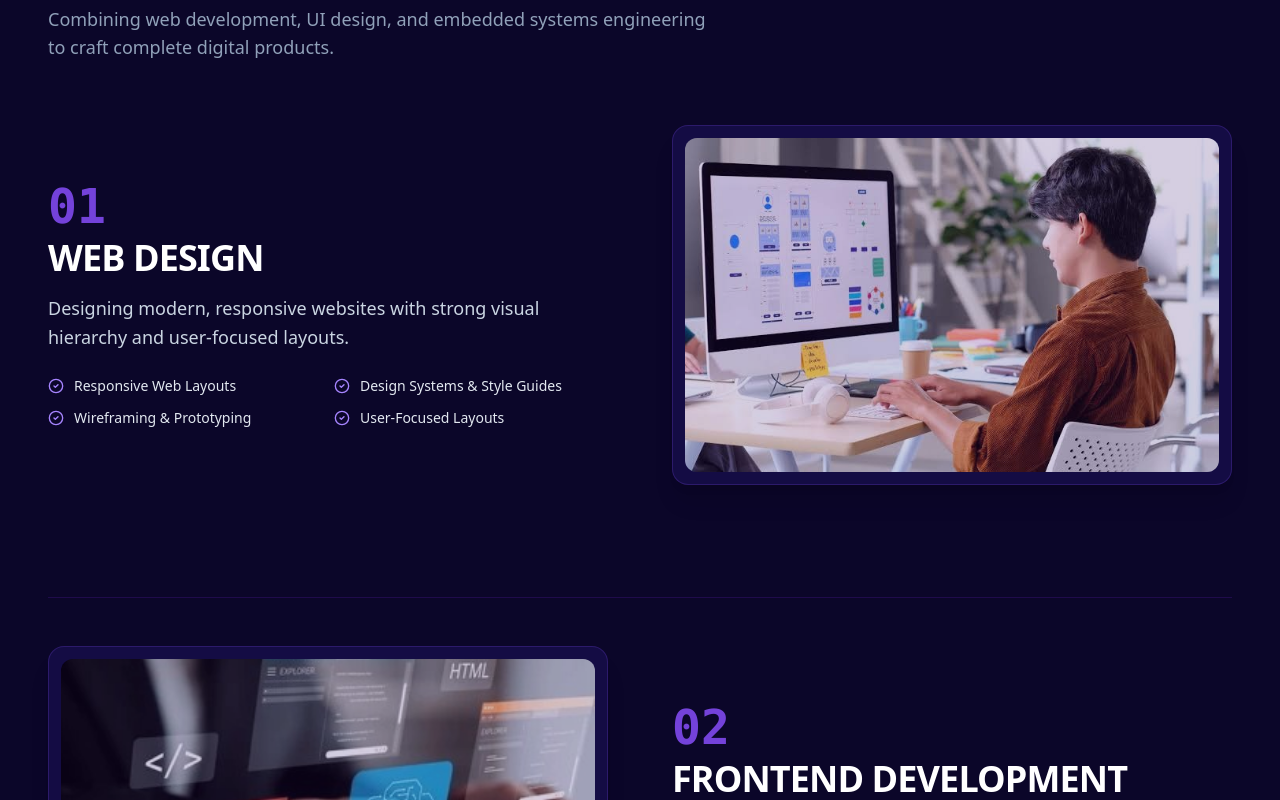
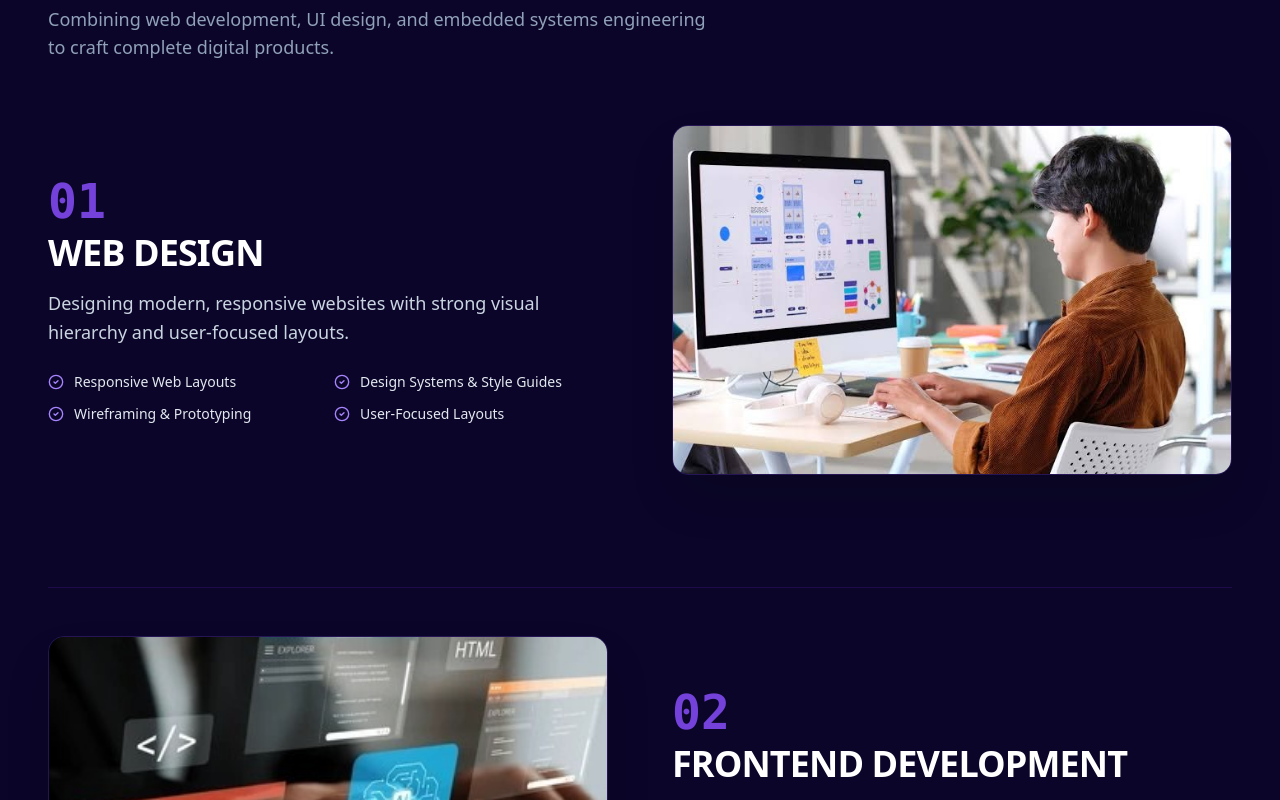
Before and after one commit to yaseenpierson/my_portfolio_freelancing, a React (Vite) app: page / in a window 1280 px wide. Shown: the part 1840-2640 px from the top of the page. Built offline with nearby package versions, Linux system fonts and the light colour scheme.

Commit message:
Remove outer padding box and dark overlay from Services image containers

```diff
--- a/src/components/sections/Services.tsx
+++ b/src/components/sections/Services.tsx
@@ -55,15 +55,12 @@ export const Services: React.FC = () => {
 
                   {/* Service Visual Preview */}
                   <div className={`lg:col-span-6 ${isEven ? 'lg:order-2' : 'lg:order-1'}`}>
-                    <div className="rounded-2xl overflow-hidden border border-violet-500/20 bg-[#140C44] p-3 shadow-xl group">
-                      <div className="aspect-[16/10] rounded-xl overflow-hidden relative">
-                        <img
-                          src={service.imageUrl}
-                          alt={`${service.title} capability preview`}
-                          className="w-full h-full object-cover transition-transform duration-700 group-hover:scale-105"
-                        />
-                        <div className="absolute inset-0 bg-violet-950/20 pointer-events-none" />
-                      </div>
+                    <div className="rounded-2xl overflow-hidden relative aspect-[16/10] shadow-2xl group border border-violet-500/20">
+                      <img
+                        src={service.imageUrl}
+                        alt={`${service.title} capability preview`}
+                        className="w-full h-full object-cover transition-transform duration-700 group-hover:scale-105"
+                      />
                     </div>
                   </div>
                 </div>
```
